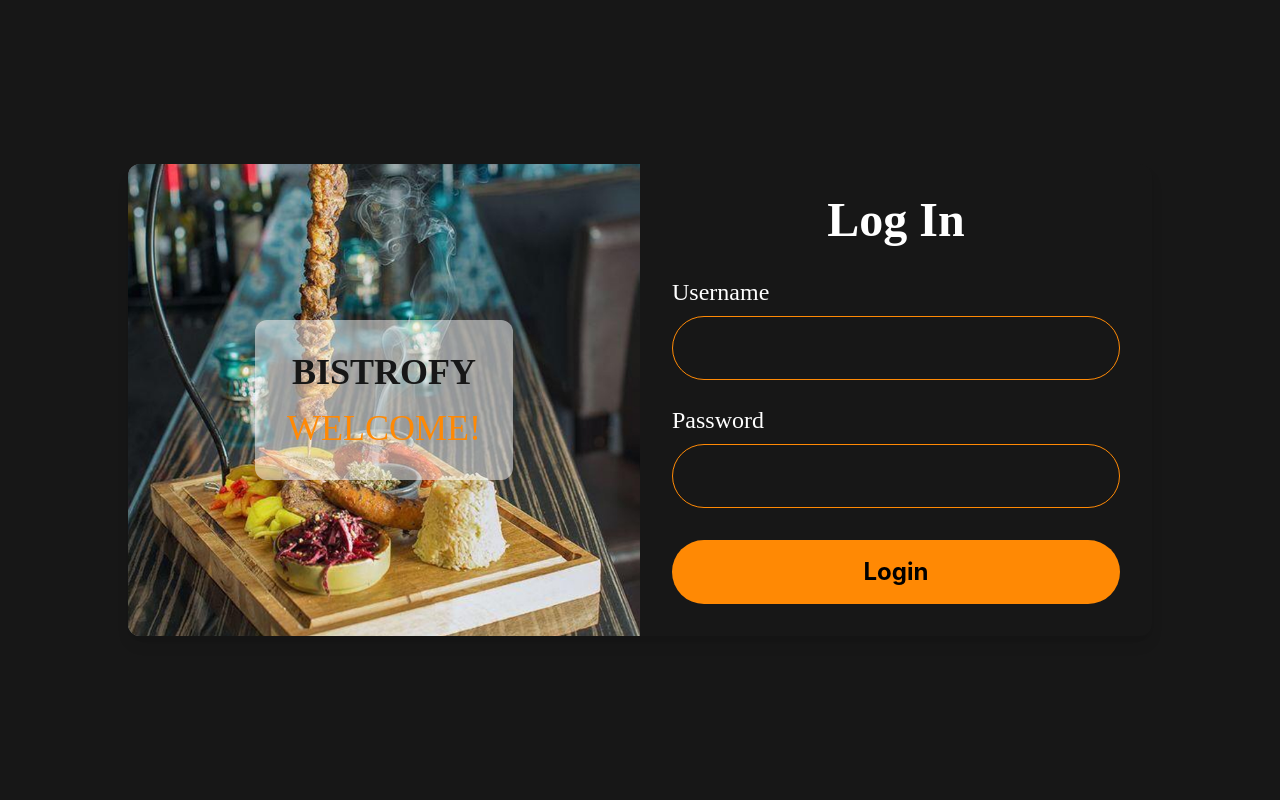
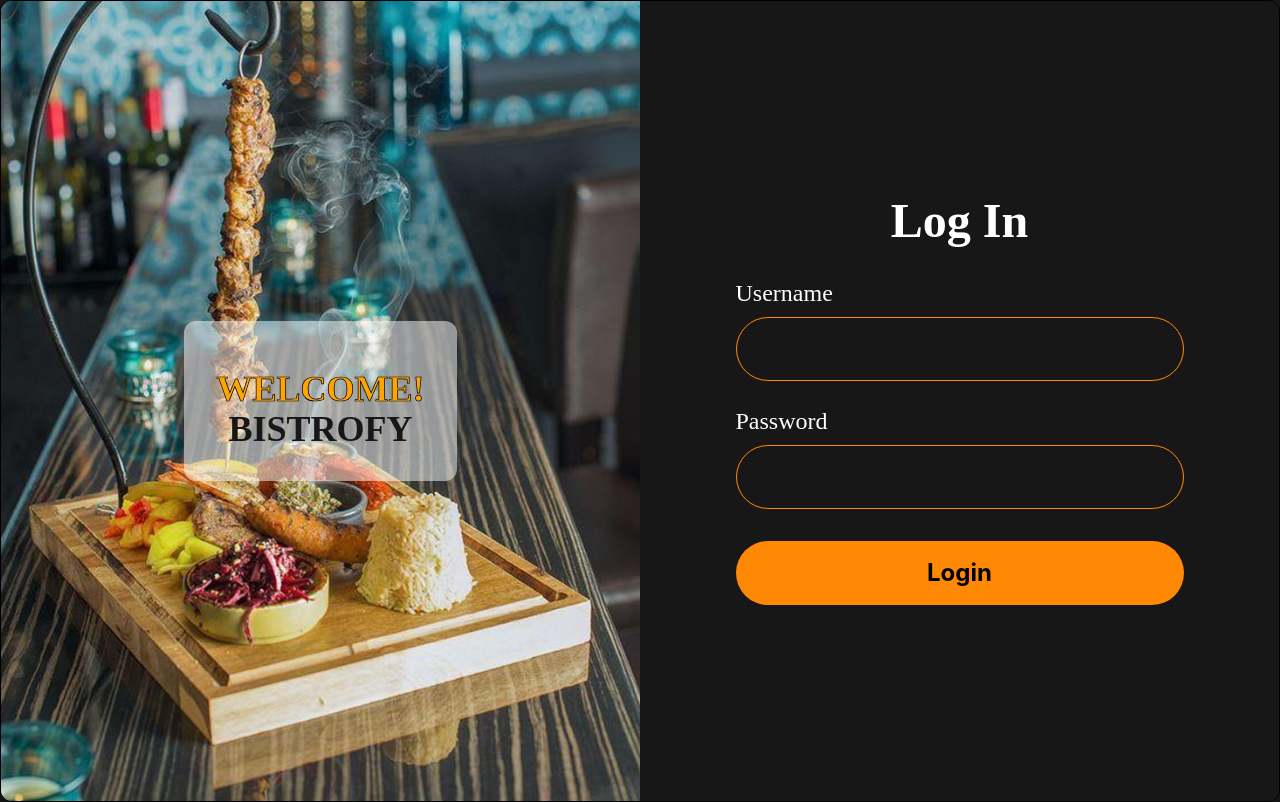
Before and after one commit to IllangasingheIMDP/POS, a React (Vite) app in the folder frontend/: page /login in a window 1280 px wide. Built offline with nearby package versions, Linux system fonts and the light colour scheme; no server answers.

Commit message:
Update login.jsx

```diff
--- a/frontend/src/pages/login.jsx
+++ b/frontend/src/pages/login.jsx
@@ -1,6 +1,6 @@
 import React, { useState } from 'react';
 import { useNavigate } from 'react-router-dom';
-import {  useDispatch } from 'react-redux';
+import { useDispatch } from 'react-redux';
 import { fetchUser } from '../store/userSlice';
 import api from '../constants/api';
 const Login = () => {
@@ -13,20 +13,20 @@ const Login = () => {
   const handleLogin = async (e) => {
     e.preventDefault();
     try {
-       const response = await api.post('/auth/login', { username, password });
-       if(response.status === 200){
+      const response = await api.post('/auth/login', { username, password });
+      if (response.status === 200) {
         await dispatch(fetchUser()).unwrap();
         console.log(response.data);
-        if(response.data.role === 'CASHIER'){
+        if (response.data.role === 'CASHIER') {
           navigate('/cashier');
-        }else if(response.data.role === 'CHEF'){
+        } else if (response.data.role === 'CHEF') {
           navigate('/chef');
-        }else if(response.data.role === 'ADMIN'){
+        } else if (response.data.role === 'ADMIN') {
           navigate('/admin');
         }
-       }else{
+      } else {
         setError('Invalid username or password');
-       }
+      }
     } catch (err) {
       setError('Invalid username or password');
       console.error('Login error:', err);
@@ -35,11 +35,21 @@ const Login = () => {
 
   return (
     <div className="min-h-screen flex items-center justify-center bg-neutral-900">
-      <div className="flex flex-col md:flex-row w-full max-w-5xl mx-auto rounded-xl overflow-hidden shadow-lg">
-        <div className="w-full md:w-1/2 bg-zinc-300/50 p-8 flex flex-col items-center justify-center relative">
-        <div className='z-10 flex flex-col items-center justify-center  rounded-xl p-8 bg-white/50'>
-          <h1 className=" z-10 text-4xl font-semibold text-neutral-900 font-['Montserrat']">BISTROFY</h1>
-          <h2 className=" z-10 text-4xl font-normal  text-orange-400 font-['Bayon'] mt-4">WELCOME!</h2>
+      <div className="flex flex-col md:flex-row border w-full mx-auto rounded-xl overflow-hidden shadow-lg">
+        <div className="w-full md:w-1/2 bg-zinc-300/50 p-8 flex flex-col min-h-screen items-center justify-center relative">
+          <div className='z-10 flex flex-col items-center justify-center  rounded-xl p-8 bg-white/50'>
+
+            <h2
+              className="z-10 text-4xl font-bold text-orange-400 font-['Sans_Serif'] mt-4"
+              style={{
+                WebkitTextStroke: '0.7px black',
+                color: 'orange',
+              }}
+            >
+              WELCOME!
+            </h2>
+
+            <h1 className=" z-10 text-4xl font-semibold text-neutral-900 font-['Montserrat']">BISTROFY</h1>
           </div>
           <img
             src="/login.jpg"
```
